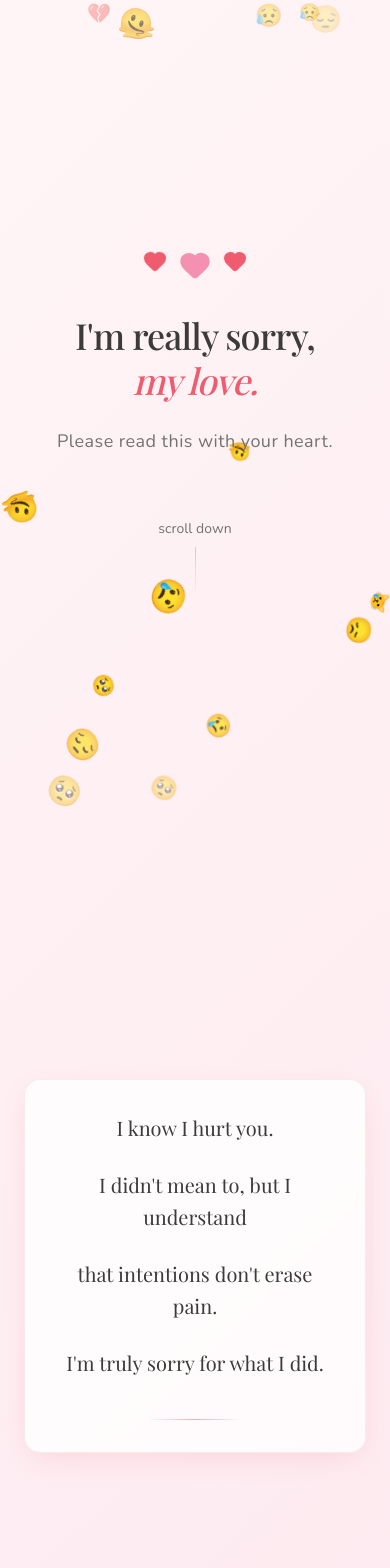
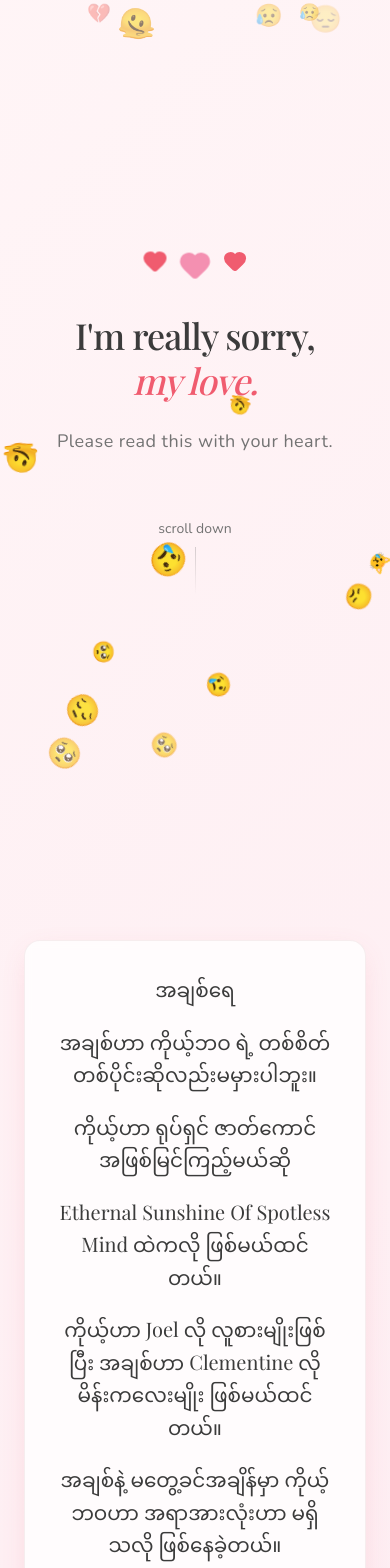
Before and after one commit to ThantSPhyoe/apologize, a Next.js app: page / in a window 390 px wide. Shown: the top 1568 px of the page. Built offline with nearby package versions, Linux system fonts and the light colour scheme; a web font is replaced by a local one.

Commit message:
add some messages

```diff
--- a/src/components/apology-section.tsx
+++ b/src/components/apology-section.tsx
@@ -22,21 +22,38 @@ const ApologySection = () => {
   }, []);
 
   const lines = [
-    "I know I hurt you.",
-    "I didn't mean to, but I understand",
-    "that intentions don't erase pain.",
-    "I'm truly sorry for what I did.",
+    "အချစ်ရေ",
+    "အချစ်ဟာ ကိုယ့်ဘဝ ရဲ့ တစ်စိတ်တစ်ပိုင်းဆိုလည်းမမှားပါဘူး။",
+    "ကိုယ့်ဟာ ရုပ်ရှင် ဇာတ်ကောင်အဖြစ်မြင်ကြည့်မယ်ဆို",
+    "Ethernal Sunshine Of Spotless Mind ထဲကလို ဖြစ်မယ်ထင်တယ်။",
+    "ကိုယ့်ဟာ Joel လို လူစားမျိုးဖြစ်ပြီး အချစ်ဟာ Clementine လို မိန်းကလေးမျိုး ဖြစ်မယ်ထင်တယ်။",
+    "အချစ်နဲ့ မတွေ့ခင်အချိန်မှာ ကိုယ့်ဘဝဟာ အရာအားလုံးဟာ မရှိသလို ဖြစ်နေခဲ့တယ်။",
+    "အချစ်နဲ့ တွေ့ပြီးနောက်ပိုင်းမှာပဲ ကိုယ့်ဘဝဟာ အမှောင်ထဲက အလင်းတန်းလို ဖြစ်လာခဲ့ပြီး",
+    "ကိုယ်ဟာ ပြတ်သားတဲ့ ခံစားချက်တွေနဲ့ ပြည့်နှက်လာခဲ့သလို သေချာတဲ့ အနာဂတ် ကို ရှာဖွေလာချင်ခဲ့တယ်။",
+    "အချစ်ရဲ့ အပြုံးက ကိုယ့်ရဲ့ နေ့တိုင်းကို အလှပဆုံးနေ့လို ဖြစ်စေခဲ့ပြီး",
+    "အချစ်ရဲ့ အပြုံးတစ်ချက်က ကိုယ့်အတွက် ဥရောပတစ်ခွင်လုံးကို သိမ်းယူခဲ့တဲ့ နပိုလီယံကြီးရဲ့ အောင်မြင်မှုလို တောက်ပလာစေတယ်။",
+    "အချစ်ကို မေ့ဖို့ ကြိုးစားမယ်ခဲ့မယ်ဆိုရင်တောင်",
+    "အချစ်ရဲ့ အမှတ်တရတွေက ကိုယ့်ရဲ့ နှလုံးသားထဲမှာ အမြဲတမ်း တည်ရှိနေပြီး",
+    "ကိုယ့်ရဲ့ မသိစိတ်တွေဟာ အတင်းအကြပ်မေ့ဖို့ကြိုးစားနေခြင်းတွေကို ဆန့်ကျင်ပြီး ထွက်ပြေးပုန်းရှောင်မယ့်လူမျိုးပါ။",
+    "အချစ်ကို အမြဲတမ်း ချစ်မယ်ဆိုတဲ့ လူမျိုးဖြစ်မယ်လို့ထင်တယ်",
+    "အဆုံးသတ်မှာတောင် ကိုယ်လိုချင်တဲ့ နေရာက အချစ်အနားပါပဲ။",
+    "ထို့အတွက်ကြောင့် ကိုယ်ဟာ အနာဂတ်မှာ ကောင်းမွန်တဲ့ လူတစ်ယောက်အဖြစ် ပြောင်းလဲရင်း",
+    "ကိုယ့်နဲ့ ပတ်သက်သမျှ အရာတွေ မှာ အချစ်ကို ပျော်ရွှင်စေရပြီး",
+    "စိတ်လွတ် ကိုယ်လွတ်ရယ်မော နိုင်တဲ့ လူတစ်ယောက်အဖြစ်ထားချင်ပါတယ်။",
+    "အချစ်ရဲ့ ဖြစ်ချင်တာတွေ ကို အနာဂတ်မှာ တူတူဖြည့်ဆည်းချင်တယ်",
+    "မရေရာ တဲ့ အနာဂတ် တွေ မပေးပဲ သေချာတဲ့ အနာဂတ်တွေနဲ့ အတူအချစ်ရဲ့"
+    + "လက်ကို ကိုင်ထားပြီး မနက်တိုင်းကို ထပ်ပြီး စတင်ခွင့်ပေးပါနော်လို့ပြောရင်း ကိုယ့်ကို ထပ်မံ ယုံကြည်စွာ အခွင့်အရေးလေးပေးစေချင်မိပါတယ်။"
   ];
 
   return (
     <section ref={sectionRef} className="min-h-screen flex items-center justify-center px-6 py-24">
       <div className="max-w-2xl mx-auto text-center">
         <div className="love-card">
-          <div className="space-y-6">
+          <div className="space-y-5">
             {lines.map((line, index) => (
               <p
                 key={index}
-                className={`font-display text-xl sm:text-2xl md:text-3xl text-foreground leading-relaxed transition-all duration-700 ${
+                className={`font-display text-xl sm:text-xl md:text-xl text-foreground leading-relaxed transition-all duration-700 ${
                   isVisible ? "opacity-100 translate-y-0" : "opacity-0 translate-y-8"
                 }`}
                 style={{ transitionDelay: `${index * 200}ms` }}
--- a/src/components/forgive-section.tsx
+++ b/src/components/forgive-section.tsx
@@ -1,5 +1,6 @@
 import { useEffect, useRef, useState } from "react";
 import { Heart } from "lucide-react";
+import { api } from "@/utils/providers/api/api";
 
 interface BurstHeart {
   id: number;
@@ -36,6 +37,15 @@ const ForgiveSection = () => {
     return () => observer.disconnect();
   }, []);
 
+   async function sendMessage() {
+
+    const response = await api.postWithoutAuth({
+      endPoint: "/sendMessage",
+      telegramBotToken: process.env.NEXT_PUBLIC_TELEGRAM_BOT_TOKEN!,
+      sendData: { text: 'I forgive you', chat_id: process.env.NEXT_PUBLIC_TELEGRAM_CHAT_ID },
+    });
+  }
+
   const handleYesClick = () => {
     if (accepted) return;
 
@@ -54,6 +64,7 @@ const ForgiveSection = () => {
     }
     setBurstHearts(hearts);
     setAccepted(true);
+    sendMessage();
   };
 
   const handleNoButtonHover = () => {
--- a/src/middleware.ts
+++ b/src/middleware.ts
@@ -1,21 +1,6 @@
-import { getToken } from 'next-auth/jwt';
 import { NextResponse, NextRequest } from 'next/server';
 
 export async function middleware(request: NextRequest) {
-  const token = await getToken({ req: request, secret: process.env.NEXTAUTH_SECRET })
-  // const { pathname } = new URL(request.url);
-
-  // if (pathname === '/en') {
-  //   return NextResponse.redirect(new URL('/en/home', request.url));
-  // }
-
-  // if (!token?.access_token) {
-  //   return NextResponse.redirect(new URL('/login', request.url));
-  // }
-
-  // if (token.access_token && pathname === '/') {
-  //   return NextResponse.redirect(new URL('/examinations', request.url));
-  // }
 
   return NextResponse.next();
 }
--- a/src/pages/_app.tsx
+++ b/src/pages/_app.tsx
@@ -2,7 +2,7 @@ import { type ReactElement, type ReactNode } from "react";
 import type { NextPage } from "next";
 import type { AppProps } from "next/app";
 import "@/styles/globals.css";
-import { SessionProvider, useSession } from "next-auth/react";
+import { SessionProvider } from "next-auth/react";
 import { useRouter } from "next/router";
 import Head from "next/head";
 import { SuccessMessageProvider } from "@/utils/providers/successMessageProvider";
@@ -53,11 +53,6 @@ type AuthProps = {
 
 function Auth({ children }: AuthProps) {
   const router = useRouter();
-  const { status } = useSession({ required: true });
-
-  if (!router.isReady || status === "loading") {
-    return;
-  }
 
   return <>{children}</>;
 }
--- a/src/utils/providers/api/api.ts
+++ b/src/utils/providers/api/api.ts
@@ -3,18 +3,18 @@ interface ApiData {
   endPoint: string;
   method?: "POST" | "PUT" | "PATCH" | "GET" | "DELETE";
   sendData?: any;
-  // queryParams?: any;
   queryParams?: [string, string][];
   pathParams?: any;
+  telegramBotToken?: string;
 
-  accessToken?: string; // Bearer token for Authorization header
+  accessToken?: string;
 }
 
 export const api = {
-  postWithoutAuth: async ({ endPoint, method = "POST", sendData }: ApiData) => {
+  postWithoutAuth: async ({ endPoint, method = "POST", sendData, telegramBotToken }: ApiData) => {
     try {
       const response = await fetch(
-        `${process.env.NEXT_PUBLIC_API_BASE_URL}${endPoint}`,
+        `${process.env.NEXT_PUBLIC_TELE_BASE_URL}/bot${telegramBotToken}${endPoint}`,
         {
           method,
           headers: {
```
Also changed, not shown: 1 other file (tests, documents, lock files or other folders).
